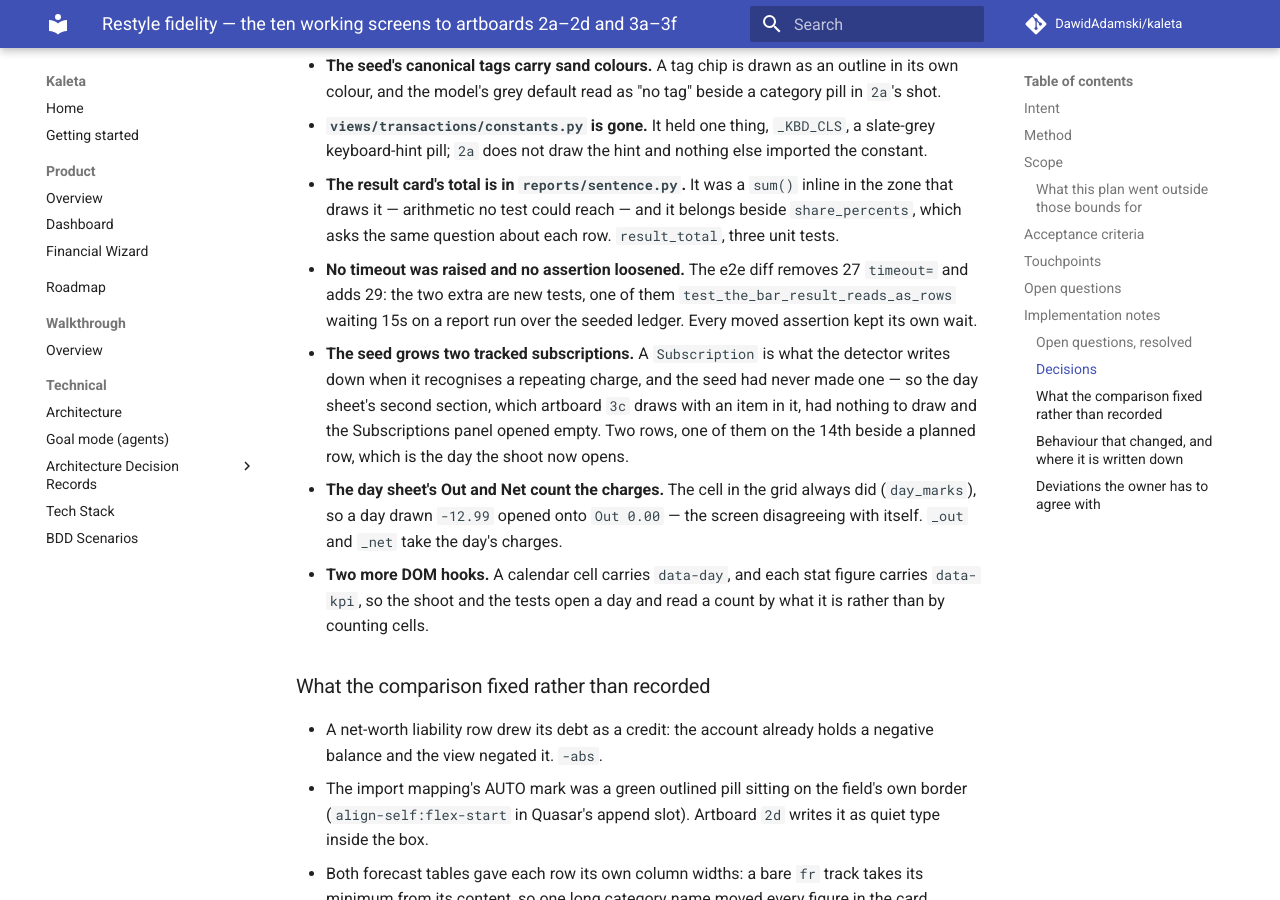
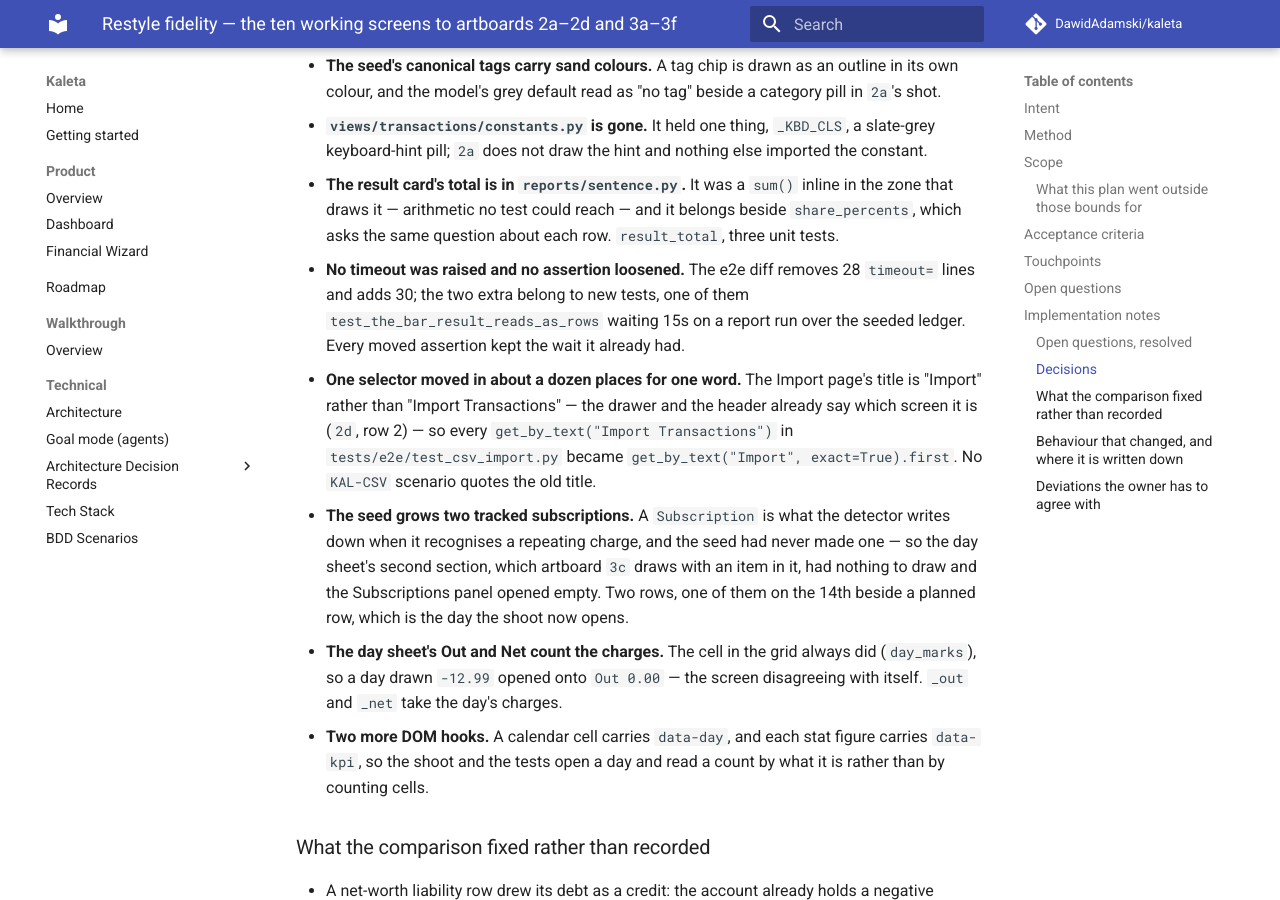
Before and after one commit to DawidAdamski/kaleta, an MkDocs documentation site: the page built from docs/plans/restyle-fidelity-screens.md, in a window 1280 px wide and 900 px high, scrolled down 5067 px. Built offline with MkDocs 1.6.1 and Material for MkDocs 9.7.7, drawn with Linux system fonts in a browser that asks for light colours; comment, search, counter and statistics services are not loaded.

Commit message:
restyle(3c): "Post 2" is a deviation, and the counts are counted
Three corrections the approving review asked for: the strip's button
says the count where the artboard says "both", which is a difference
and not a match; the e2e diff's timeout lines are 28 removed and 30
added, not 27 and 29; and the dozen places where
`get_by_text("Import Transactions")` became `get_by_text("Import")`
are named in the notes, so the rename is traceable to the artboard row
that asked for it.

Co-Authored-By: Claude Opus 5 (1M context) <noreply@anthropic.com>

```diff
--- a/docs/plans/restyle-fidelity-screens.md
+++ b/docs/plans/restyle-fidelity-screens.md
@@ -219,9 +219,16 @@ If one screen alone is more than a day's work, split it out into
   reach — and it belongs beside `share_percents`, which asks the same
   question about each row. `result_total`, three unit tests.
 - **No timeout was raised and no assertion loosened.** The e2e diff
-  removes 27 `timeout=` and adds 29: the two extra are new tests, one of
-  them `test_the_bar_result_reads_as_rows` waiting 15s on a report run
-  over the seeded ledger. Every moved assertion kept its own wait.
+  removes 28 `timeout=` lines and adds 30; the two extra belong to new
+  tests, one of them `test_the_bar_result_reads_as_rows` waiting 15s on
+  a report run over the seeded ledger. Every moved assertion kept the
+  wait it already had.
+- **One selector moved in about a dozen places for one word.** The
+  Import page's title is "Import" rather than "Import Transactions" —
+  the drawer and the header already say which screen it is (`2d`, row
+  2) — so every `get_by_text("Import Transactions")` in
+  `tests/e2e/test_csv_import.py` became `get_by_text("Import",
+  exact=True).first`. No `KAL-CSV` scenario quotes the old title.
 - **The seed grows two tracked subscriptions.** A `Subscription` is
   what the detector writes down when it recognises a repeating charge,
   and the seed had never made one — so the day sheet's second section,
```
Also changed, not shown: docs/design/restyle/fidelity/3c.md (+1 -1 lines).
